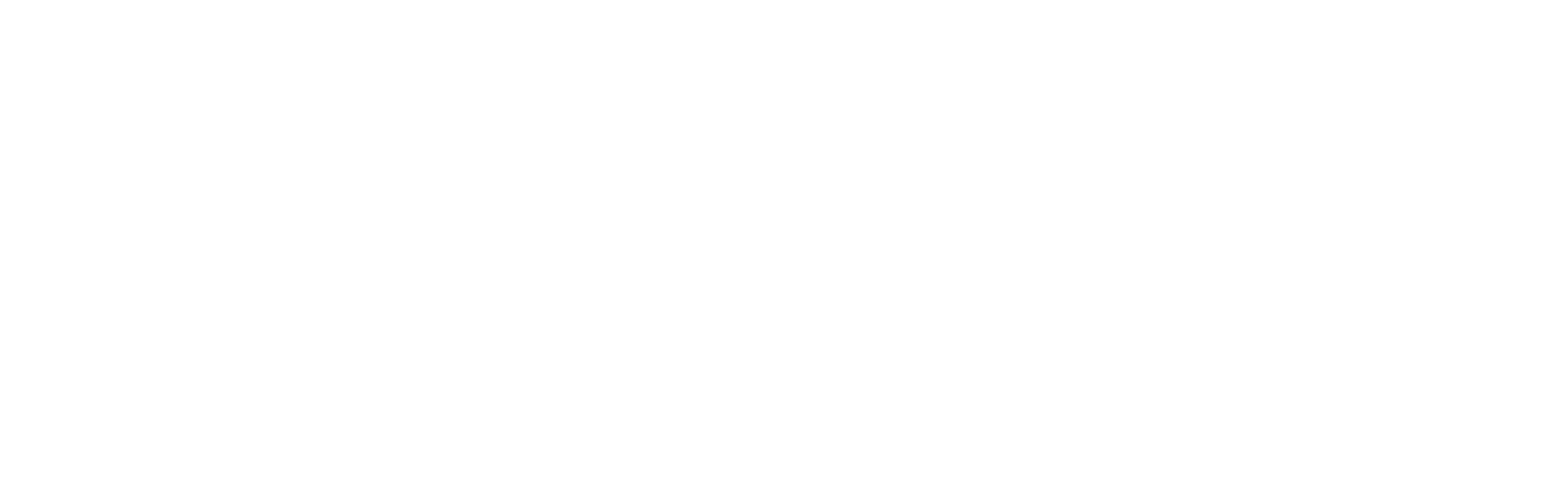
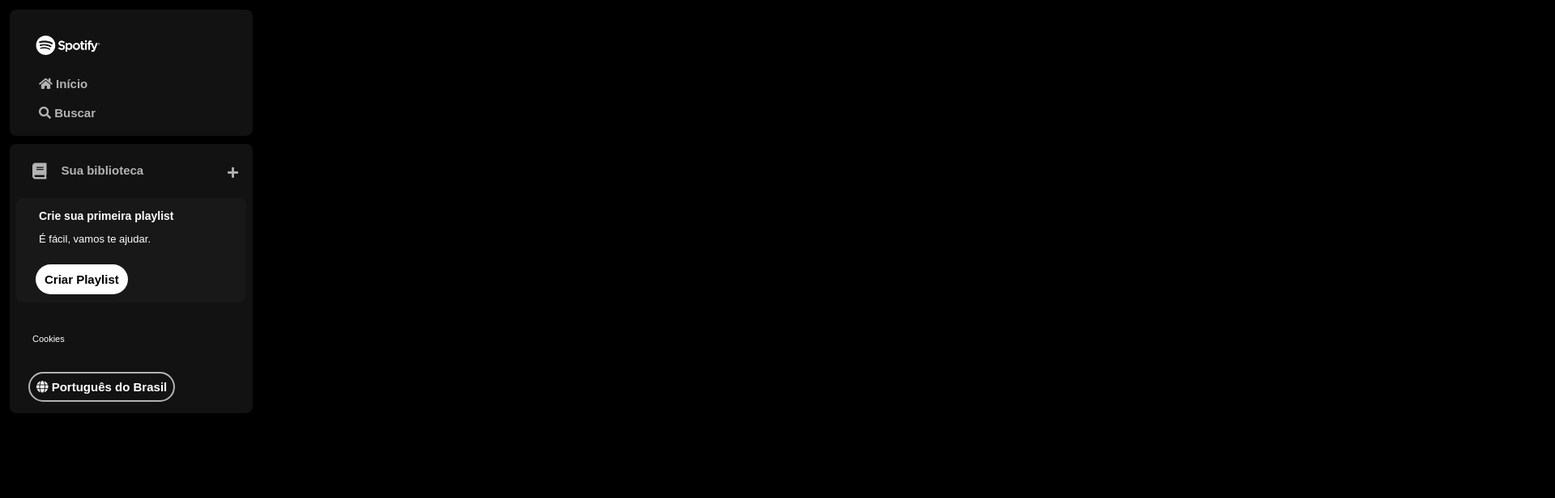
Before and after one commit to MuriloDias03/spotify-imersao-alura, a plain HTML site: page index.html in a window 1280 px wide. Shown: the top 616 px of the page at 81% size, 1920 px wide, since content can reach past the window. Drawn offline with Linux system fonts and the light colour scheme; the site is published under a folder, as on GitHub Pages, so addresses that start at the root find nothing.

Commit message:
Correção no index.html

```diff
--- a/index.html
+++ b/index.html
@@ -6,8 +6,8 @@
     <meta name="viewport" content="width=device-width, initial-scale=1.0">
     <title>Spotify Imersão</title>
     <link rel="shortcut icon" href="src/assets/icons/favicon.png" type="image/x-icon">
-    <link rel="stylesheet" href="/src/reset.css">
-    <link rel="stylesheet" href="/src/style.css">
+    <link rel="stylesheet" href="src/reset.css">
+    <link rel="stylesheet" href="src/style.css">
     <link rel="stylesheet" href="https://use.fontawesome.com/releases/v5.15.4/css/solid.css"/>
     <link rel="stylesheet" href="https://use.fontawesome.com/releases/v5.15.4/css/fontawesome.css"/>
 </head>
```
